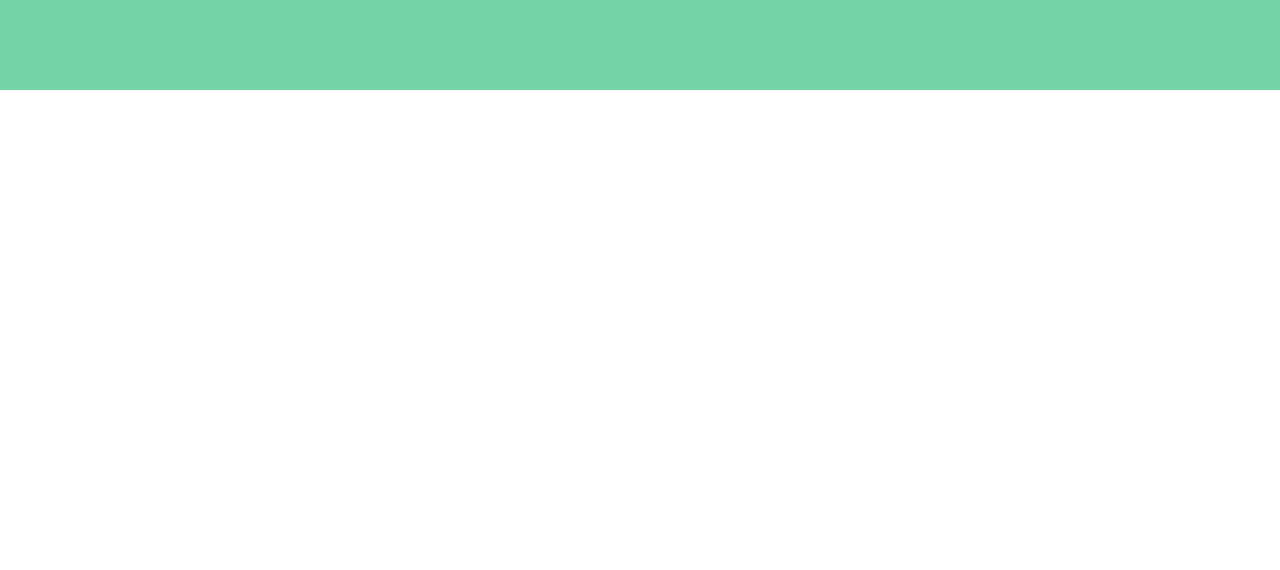
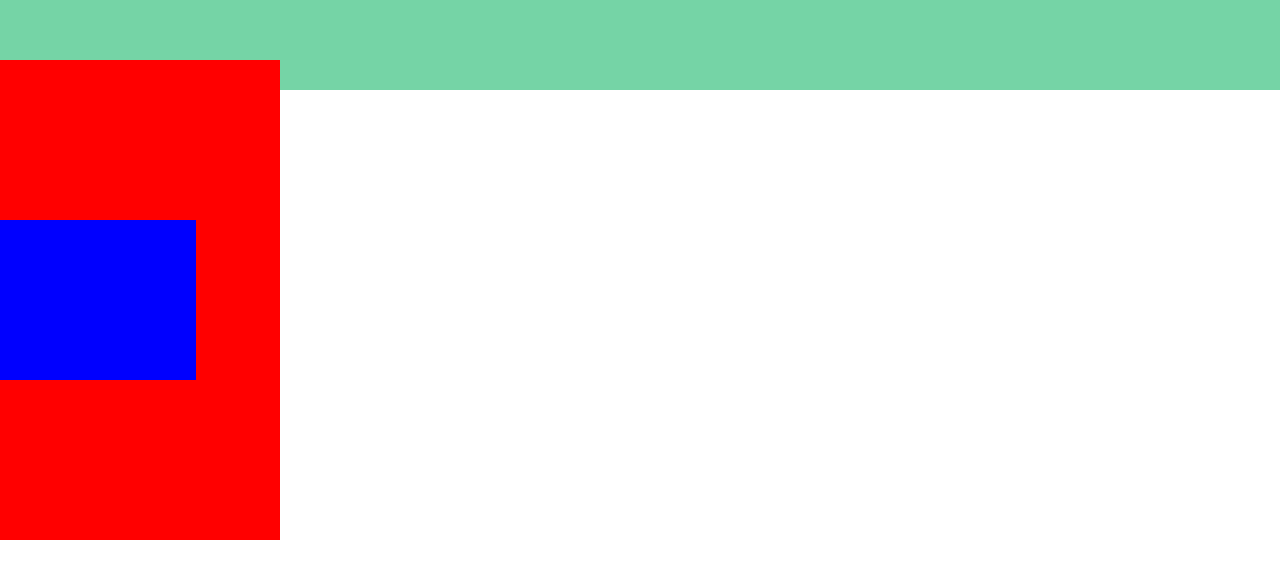
Before and after one commit to hoposon/jeraby, a Vue app in the folder client/: page /#/ in a window 1280 px wide. Shown: the part 630-1200 px from the top of the page. Before the commit the page ends 800 px from the top, so only its background shows below. Built offline with nearby package versions, Linux system fonts and the light colour scheme.

Commit message:
WIP: products list

```diff
--- a/client/src/components/products/Product.vue
+++ b/client/src/components/products/Product.vue
@@ -2,6 +2,15 @@
 	<div
 		class="product"
 	>
+		<div
+			class="box-image"
+		>
+			<div
+				class="box-info"
+			>
+			</div>
+		</div>
+
 	</div>
 </template>
 
@@ -13,3 +22,7 @@
 		}
 	}
 </script>
+
+<style lang="stylus">
+
+</style>
--- a/client/src/components/products/ProductsList.vue
+++ b/client/src/components/products/ProductsList.vue
@@ -25,3 +25,28 @@
 		}
 	}
 </script>
+
+<style lang="stylus">
+
+	.products-list
+		.product
+			&:first-child
+				position relative
+				top -30px
+			.box-image
+				position relative
+				top 0px
+				right 200px
+				width 60vh
+				height 60vh
+				background-color red
+				.box-info
+					position relative
+					top 20vh
+					right -20%
+					width 300px
+					height 20vh
+					z-index 100
+					background-color blue
+
+</style>
```
